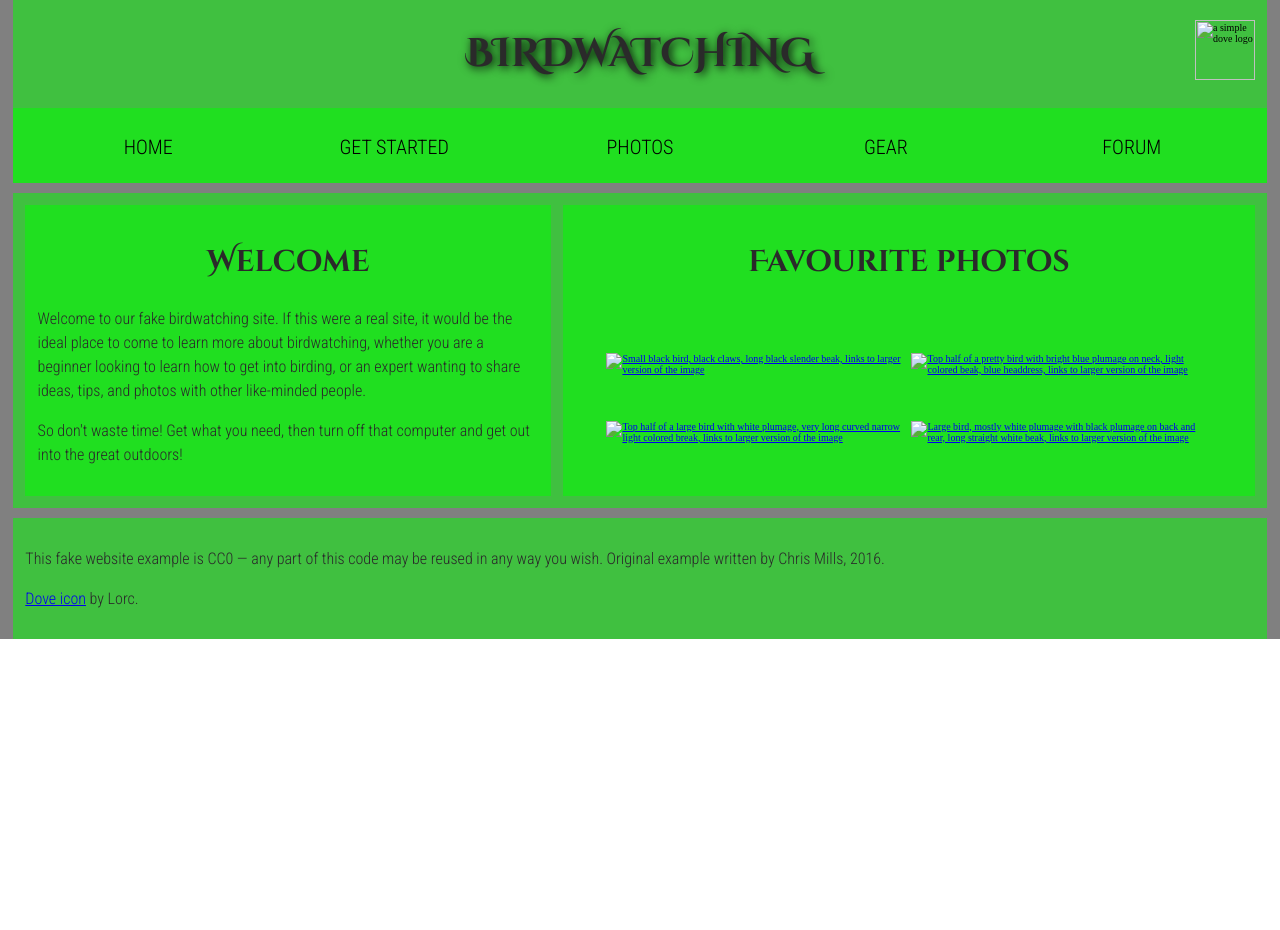
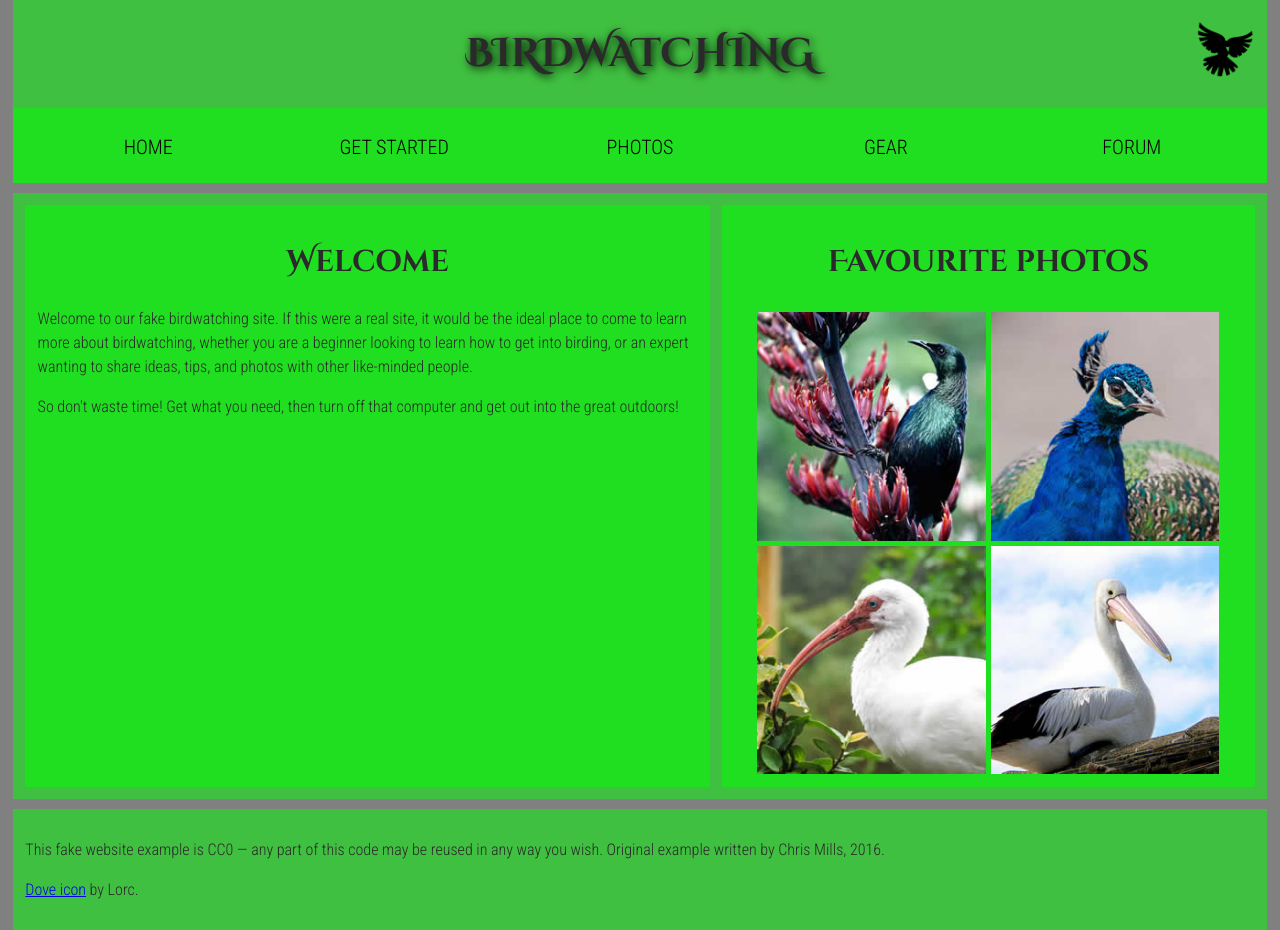
Before and after one commit to jogi9928/ATLS, a plain HTML site: page HTMLStructure/pageregions.html in a window 1280 px wide. Before the commit the page ends 800 px from the top, so only its background shows below. Drawn offline with Linux system fonts and the light colour scheme.

Commit message:
Update pageregions.html

```diff
--- a/HTMLStructure/pageregions.html
+++ b/HTMLStructure/pageregions.html
@@ -14,7 +14,7 @@
     <div class="flex-container">
     <header role=”banner”>
        <h1>Birdwatching </h1>
-       <img src="img/dove.png" alt="a simple dove logo" style="<max-h></max-h>eight:150px">
+       <img src="images/dove.png" alt="a simple dove logo" style="<max-h></max-h>eight:150px">
 
        <nav>
         <ul>
@@ -37,10 +37,10 @@
 
       <aside role=”complementary”>
       <h2>Favourite photos</h2>
-      <a href="favorite-1.jpg"><img src="img/favorite-1_th.jpg" alt="Small black bird, black claws, long black slender beak, links to larger version of the image"></a>
-      <a href="favorite-2.jpg"><img src="img/favorite-2_th.jpg" alt="Top half of a pretty bird with bright blue plumage on neck, light colored beak, blue headdress, links to larger version of the image"></a>
-      <a href="favorite-3.jpg"><img src="img/favorite-3_th.jpg" alt="Top half of a large bird with white plumage, very long curved narrow light colored break, links to larger version of the image"></a>
-      <a href="favorite-4.jpg"><img src="img/favorite-4_th.jpg" alt="Large bird, mostly white plumage with black plumage on back and rear, long straight white beak, links to larger version of the image"></a>
+      <a href="favorite-1.jpg"><img src="images/favorite-1_th.jpg" alt="Small black bird, black claws, long black slender beak, links to larger version of the image"></a>
+      <a href="favorite-2.jpg"><img src="images/favorite-2_th.jpg" alt="Top half of a pretty bird with bright blue plumage on neck, light colored beak, blue headdress, links to larger version of the image"></a>
+      <a href="favorite-3.jpg"><img src="images/favorite-3_th.jpg" alt="Top half of a large bird with white plumage, very long curved narrow light colored break, links to larger version of the image"></a>
+      <a href="favorite-4.jpg"><img src="images/favorite-4_th.jpg" alt="Large bird, mostly white plumage with black plumage on back and rear, long straight white beak, links to larger version of the image"></a>
     </aside>
     </div>
 
```
